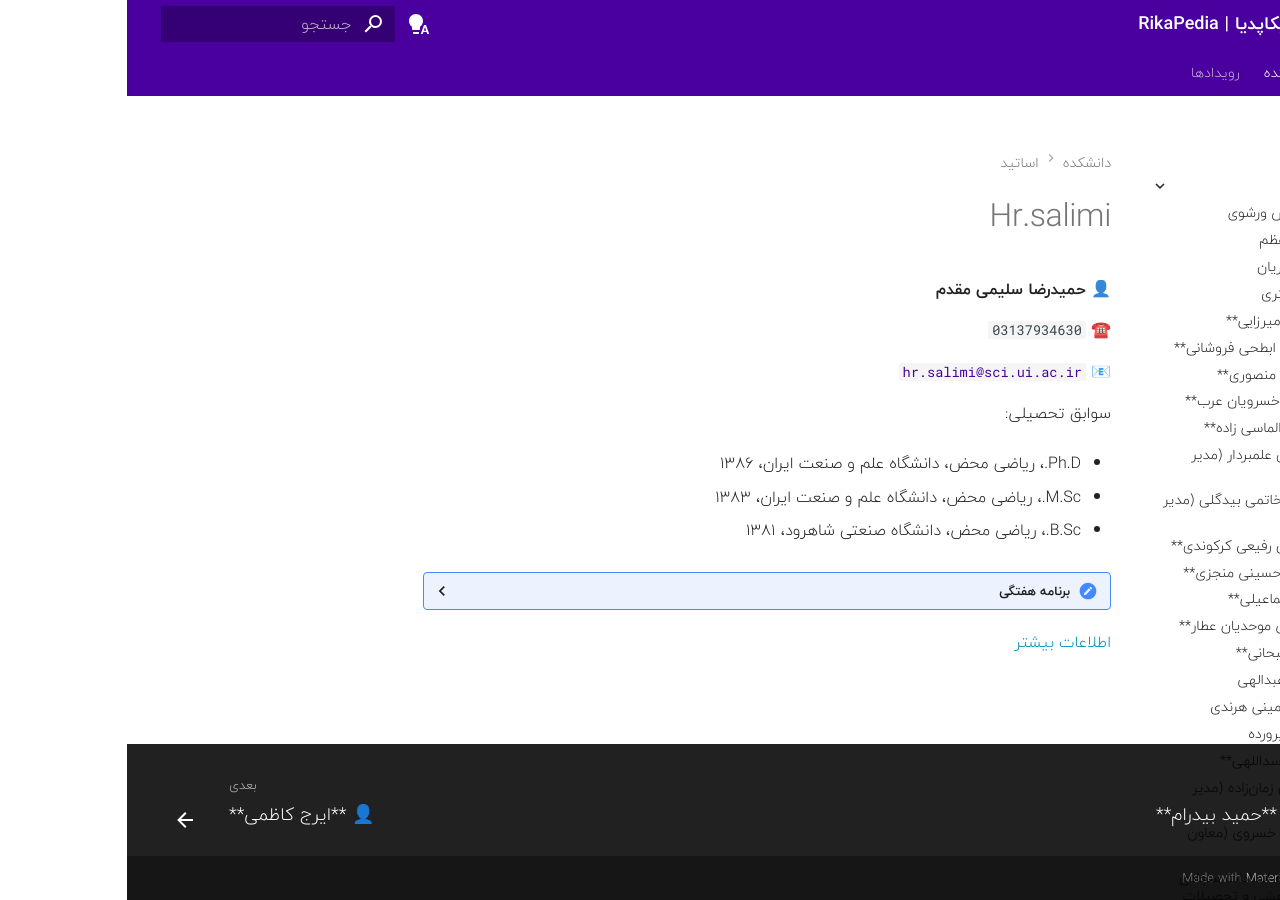
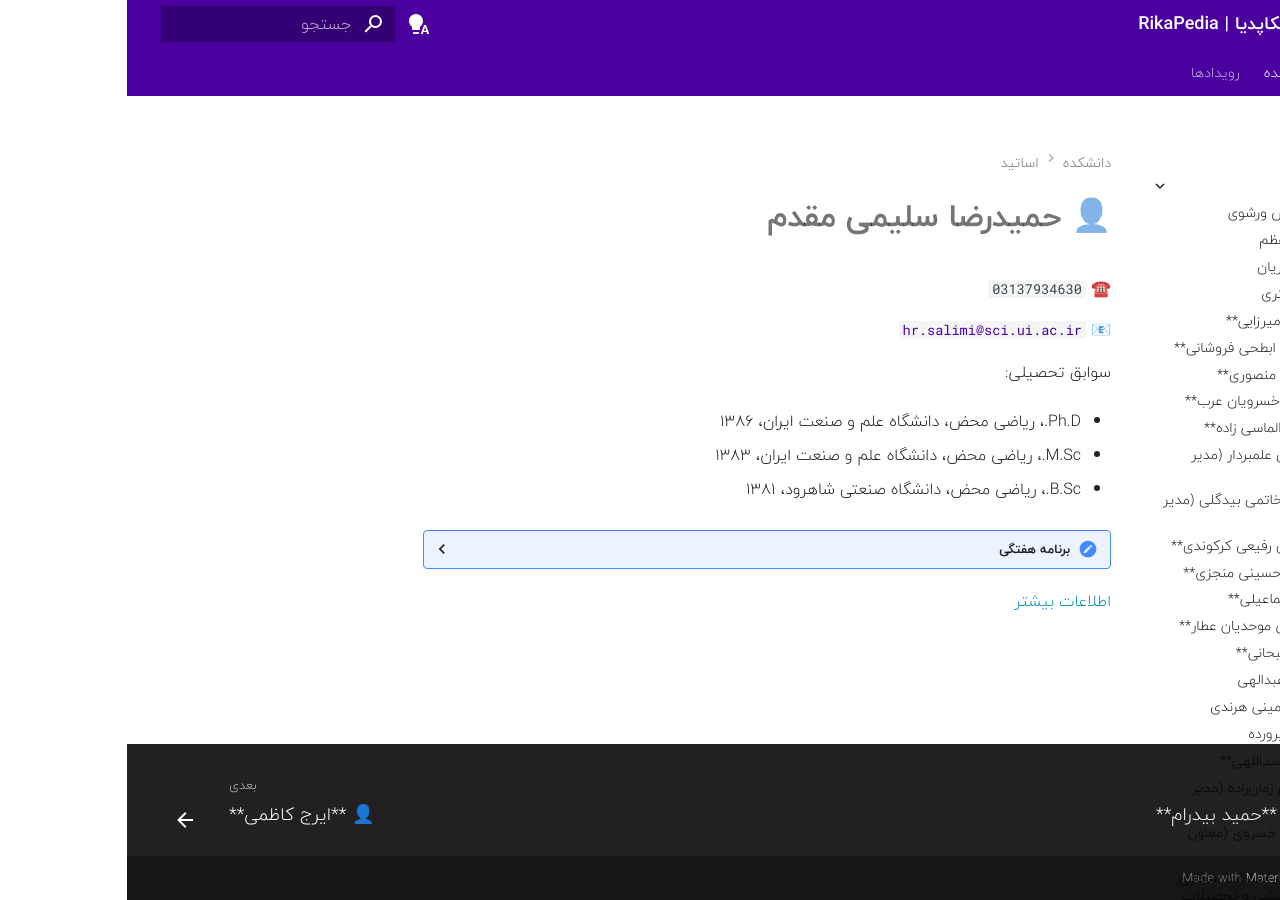
Before and after one commit to Amcsui/wiki, an MkDocs documentation site: the page built from docs/Faculty/Professors/hr.salimi.md, in a window 1280 px wide. Built offline with MkDocs 1.6.1 and Material for MkDocs 9.7.7, drawn with Linux system fonts in a browser that asks for light colours.

Commit message:
Fix salimi

```diff
--- a/docs/Faculty/Professors/hr.salimi.md
+++ b/docs/Faculty/Professors/hr.salimi.md
@@ -1,5 +1,4 @@
-
-👤  **حمیدرضا سلیمی مقدم**
+# 👤  **حمیدرضا سلیمی مقدم**
 
 
 ☎️  `03137934630`
```
